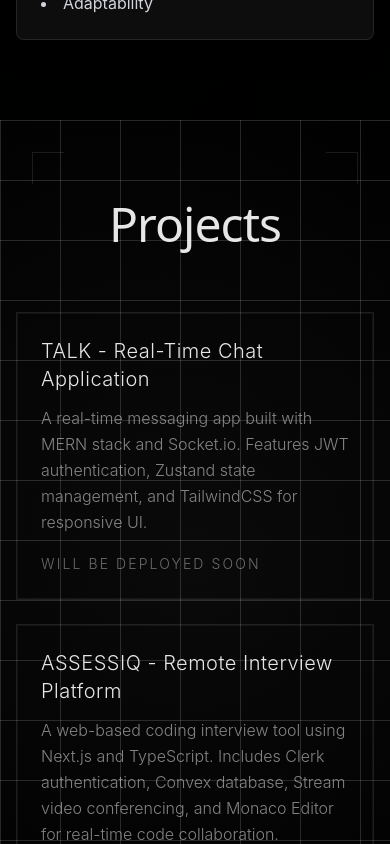
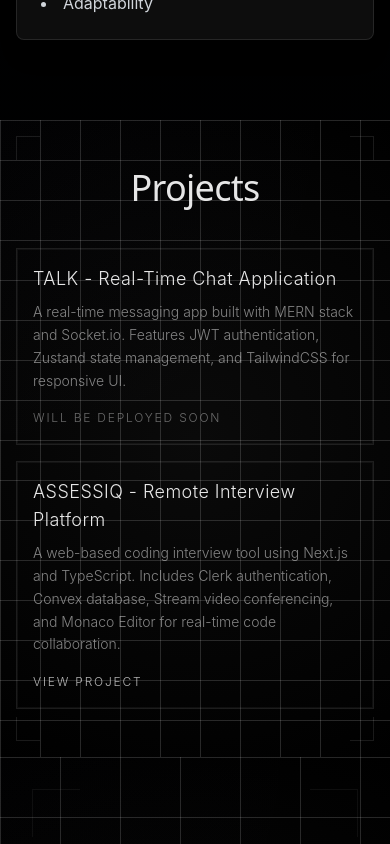
Before and after one commit to Keshav14git/Keshav-Portfolio, a React (Vite) app: page / in a window 390 px wide. Shown: the part 3080-3924 px from the top of the page. Built offline with nearby package versions, Linux system fonts and the light colour scheme.

Commit message:
enhance project card hover effects and adjust layout for improved responsiveness

```diff
--- a/src/Projects.jsx
+++ b/src/Projects.jsx
@@ -61,6 +61,9 @@ const Projects = () => {
     const card = document.querySelectorAll('.project-card')[index];
     if (card) {
       card.style.transform = hovered ? 'translateY(-4px) scale(1.02)' : 'translateY(0) scale(1)';
+      card.style.boxShadow = hovered
+        ? 'inset 0 0 0 1px rgba(255,255,255,0.2), 0 4px 15px rgba(0,0,0,0.3)'
+        : 'inset 0 0 0 1px rgba(255,255,255,0.05)';
     }
   };
 
@@ -71,7 +74,7 @@ const Projects = () => {
         ref={sectionRef}
         id="projects"
         onMouseMove={handleMouseMove}
-        className="relative py-20 min-h-[60vh] flex flex-col justify-center bg-black overflow-hidden cursor-none"
+        className="relative py-12 md:py-20 min-h-[60vh] flex flex-col justify-center bg-black overflow-hidden cursor-none"
         style={{
           background: 'radial-gradient(circle at center, #0a0a0a 0%, #000000 100%)',
         }}
@@ -84,7 +87,7 @@ const Projects = () => {
               linear-gradient(rgba(255,255,255,0.15) 1px, transparent 1px),
               linear-gradient(90deg, rgba(255,255,255,0.15) 1px, transparent 1px)
             `,
-            backgroundSize: '60px 60px',
+            backgroundSize: '40px 40px',
           }}
         />
 
@@ -92,14 +95,14 @@ const Projects = () => {
         <div
           className="absolute inset-0 opacity-20 pointer-events-none"
           style={{
-            background: `radial-gradient(800px circle at ${mousePosition.x}px ${mousePosition.y}px, rgba(120, 119, 198, 0.08), transparent 60%)`,
+            background: `radial-gradient(600px circle at ${mousePosition.x}px ${mousePosition.y}px, rgba(120, 119, 198, 0.08), transparent 60%)`,
           }}
         />
 
         {/* Content Container */}
-        <div className="relative z-10 max-w-5xl mx-auto px-4 sm:px-6 lg:px-8">
+        <div className="relative z-10 max-w-6xl mx-auto px-4 sm:px-6 lg:px-8 w-full">
           <h2
-            className="section-title text-5xl md:text-7xl font-extralight text-white/90 mb-16 text-center tracking-tight"
+            className="section-title text-4xl sm:text-5xl md:text-6xl font-extralight text-white/90 mb-10 md:mb-16 text-center tracking-tight"
             style={{
               fontFamily: 'system-ui, -apple-system, sans-serif',
               letterSpacing: '-0.02em',
@@ -107,11 +110,11 @@ const Projects = () => {
           >
             Projects
           </h2>
-          <div className="grid grid-cols-1 md:grid-cols-2 gap-6">
+          <div className="grid grid-cols-1 sm:grid-cols-2 lg:grid-cols-2 gap-4 sm:gap-6 lg:gap-8">
             {projects.map((project, index) => (
               <div
                 key={index}
-                className="project-card relative p-6 rounded-none bg-transparent border border-white/10 transition-all duration-400"
+                className="project-card group relative p-4 sm:p-6 rounded-none bg-transparent border border-white/10 transition-all duration-400"
                 style={{
                   boxShadow: 'inset 0 0 0 1px rgba(255,255,255,0.05)',
                 }}
@@ -121,18 +124,18 @@ const Projects = () => {
                 {/* Card Background Effect */}
                 <div className="absolute inset-0 bg-white opacity-0 group-hover:opacity-5 transition-opacity duration-500" />
 
-                <h3 className="text-xl font-light text-white/90 mb-3 tracking-wide">{project.title}</h3>
-                <p className="text-base text-white/50 mb-4 font-light leading-relaxed">{project.description}</p>
+                <h3 className="text-lg sm:text-xl font-light text-white/90 mb-2 sm:mb-3 tracking-wide">{project.title}</h3>
+                <p className="text-sm sm:text-base text-white/50 mb-3 sm:mb-4 font-light leading-relaxed">{project.description}</p>
                 {project.link ? (
                   <a
                     href={project.link}
-                    className="relative text-white/70 hover:text-white text-sm font-light tracking-[0.15em] uppercase transition-colors duration-300"
+                    className="relative text-white/70 group-hover:text-white text-xs sm:text-sm font-light tracking-[0.15em] uppercase transition-colors duration-300 cursor-none"
                   >
                     View Project
                     <span className="absolute bottom-0 left-0 w-0 h-px bg-white/50 group-hover:w-full transition-all duration-300"></span>
                   </a>
                 ) : (
-                  <span className="text-white/40 text-sm font-light tracking-[0.15em] uppercase">{project.status}</span>
+                  <span className="text-white/40 text-xs sm:text-sm font-light tracking-[0.15em] uppercase">{project.status}</span>
                 )}
               </div>
             ))}
@@ -140,10 +143,10 @@ const Projects = () => {
         </div>
 
         {/* Corner Accents */}
-        <div className="absolute top-8 left-8 w-8 h-8 border-l border-t border-white/10"></div>
-        <div className="absolute top-8 right-8 w-8 h-8 border-r border-t border-white/10"></div>
-        <div className="absolute bottom-8 left-8 w-8 h-8 border-l border-b border-white/10"></div>
-        <div className="absolute bottom-8 right-8 w-8 h-8 border-r border-b border-white/10"></div>
+        <div className="absolute top-4 sm:top-8 left-4 sm:left-8 w-6 sm:w-8 h-6 sm:h-8 border-l border-t border-white/10"></div>
+        <div className="absolute top-4 sm:top-8 right-4 sm:right-8 w-6 sm:w-8 h-6 sm:h-8 border-r border-t border-white/10"></div>
+        <div className="absolute bottom-4 sm:bottom-8 left-4 sm:left-8 w-6 sm:w-8 h-6 sm:h-8 border-l border-b border-white/10"></div>
+        <div className="absolute bottom-4 sm:bottom-8 right-4 sm:right-8 w-6 sm:w-8 h-6 sm:h-8 border-r border-b border-white/10"></div>
       </section>
     </>
   );
```
